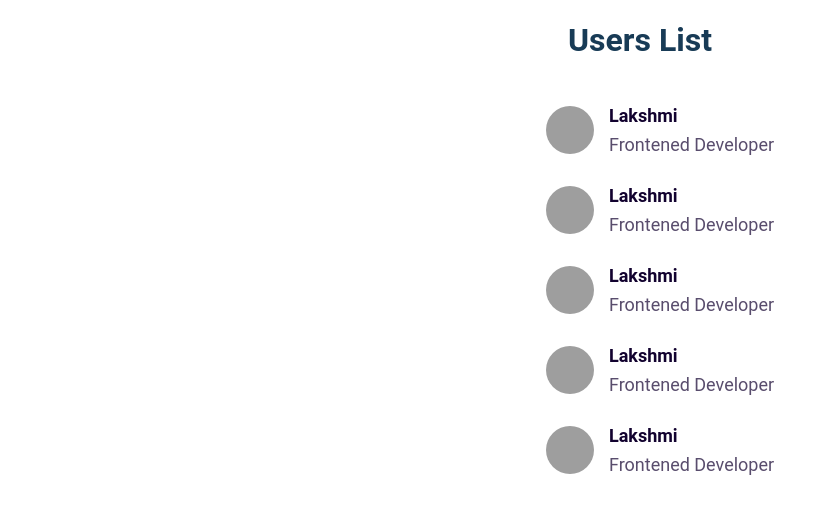
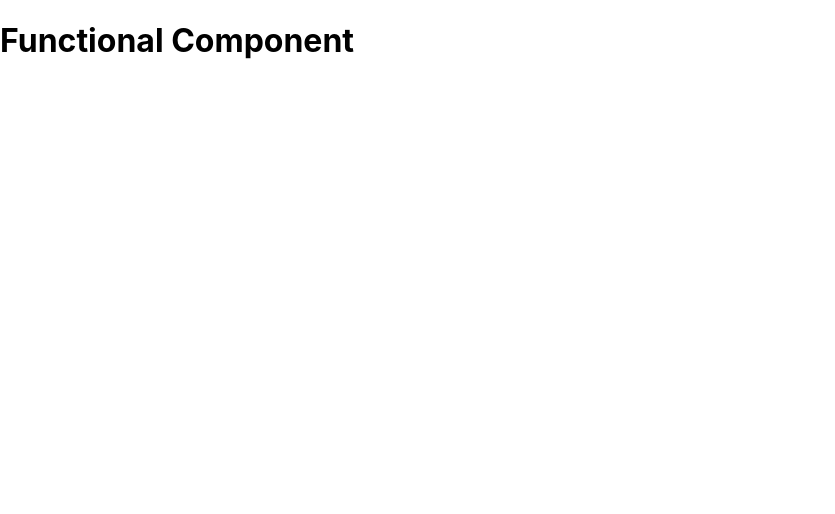
Before and after one commit to lakshmiravanuru512/practice, a React (Create React App) app in the folder testapp/: page / in a window 1280 px wide. Shown: the top 514 px of the page, without its empty margins (0-835 px from the left). Built offline with nearby package versions, Linux system fonts and the light colour scheme; grey boxes are pictures that could not be loaded.

Commit message:
functional component example

```diff
--- a/testapp/src/App.js
+++ b/testapp/src/App.js
@@ -1,51 +1,5 @@
-import UserProfile from "./components";
-import "./App.css"
-const userDetailsList=[{
-  uniqueNo:1,
-  imageUrl:"https://assets.ccbp.in/frontend/react-js/esther-howard-img.png",
-  name:"Lakshmi",
-  role:"Frontened Developer"
-},
-{
-  uniqueNo:2,
-  imageUrl:"https://assets.ccbp.in/frontend/react-js/esther-howard-img.png",
-  name:"Lakshmi",
-  role:"Frontened Developer"
-},
-{
-  uniqueNo:3,
-  imageUrl:"https://assets.ccbp.in/frontend/react-js/esther-howard-img.png",
-  name:"Lakshmi",
-  role:"Frontened Developer"
-},
-{
-  uniqueNo:4,
-  imageUrl:"https://assets.ccbp.in/frontend/react-js/esther-howard-img.png",
-  name:"Lakshmi",
-  role:"Frontened Developer"
-},
-{
-  uniqueNo:5,
-  imageUrl:"https://assets.ccbp.in/frontend/react-js/esther-howard-img.png",
-  name:"Lakshmi",
-  role:"Frontened Developer"
+import Welcome from  "./components";
+const App =()=>{
+  return <Welcome/>
 }
-
- ]
-
-
-const App=()=>(
-  <div className="list-container">
-    <h1 className="title">Users List</h1>
-    <ul>
-     {
-     userDetailsList.map((eachItem)=>(
-     <UserProfile userDetails={eachItem} key={eachItem.uniqueNo}/>
-     ))
-     }
-    </ul>
-  </div>
-)
-
-
 export default App;
--- a/testapp/src/components/index.js
+++ b/testapp/src/components/index.js
@@ -1,18 +1,3 @@
-import "./index.css"
-const UserProfile=(props)=>{
+const Welcome =()=><h1>Functional Component</h1>
 
-    const {userDetails}=props;
-    const{imageUrl,name,role}=userDetails;
-
-    return(
-    <div className="card-container">
-        <img src={imageUrl} className="avatar" alt="Avatar"/>
-        <div className="user-details-container">
-            <h1 className="user-name">{name}</h1>
-            <p className="user-role">{role}</p>
-
-        </div>
-    </div>
-)
-}
-export default UserProfile
+export default Welcome;
```
